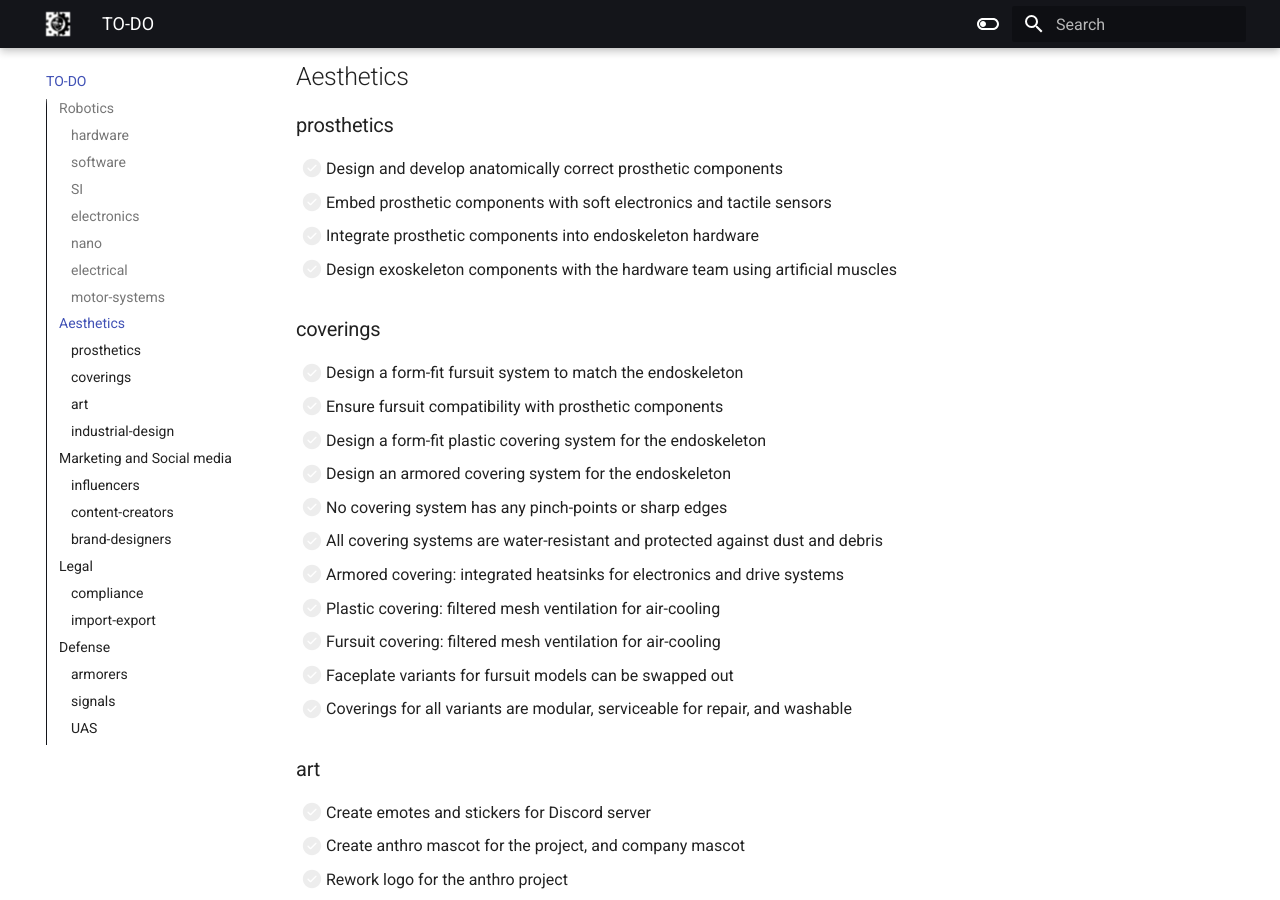
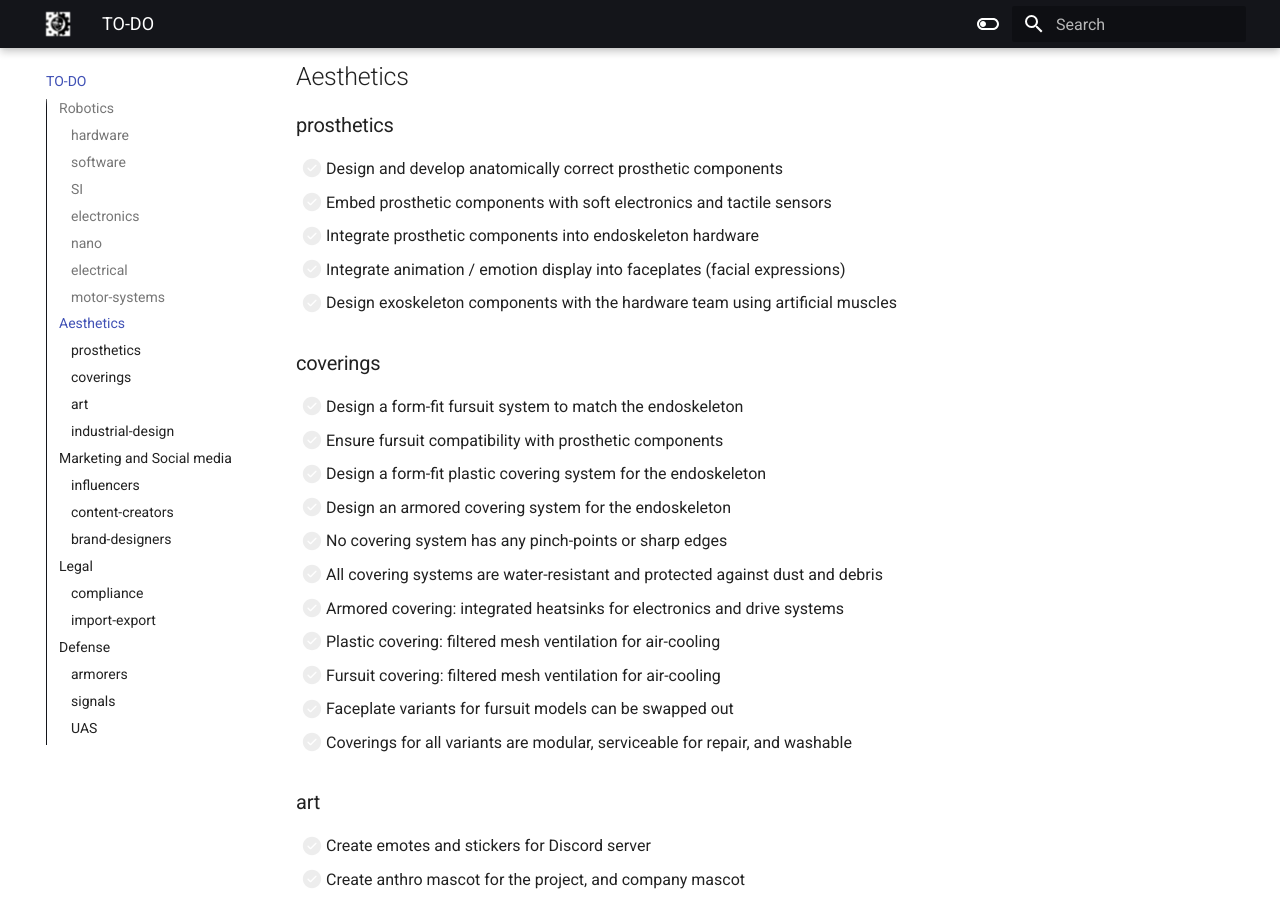
Before and after one commit to Anthrobotics/anthro-docs, an MkDocs documentation site: the page built from docs/TO-DO.md, in a window 1280 px wide and 900 px high, scrolled down 3066 px. Built offline with MkDocs 1.6.1 and Material for MkDocs 9.7.7, drawn with Linux system fonts in a browser that asks for light colours.

Commit message:
Update TO-DO.md

```diff
--- a/docs/TO-DO.md
+++ b/docs/TO-DO.md
@@ -103,6 +103,7 @@ You can find your team's respective tasks in each section. Feel free to assist o
 - [ ] Design and develop anatomically correct prosthetic components
 - [ ] Embed prosthetic components with soft electronics and tactile sensors
 - [ ] Integrate prosthetic components into endoskeleton hardware
+- [ ] Integrate animation / emotion display into faceplates (facial expressions)
 - [ ] Design exoskeleton components with the hardware team using artificial muscles
 
 ### coverings
```
